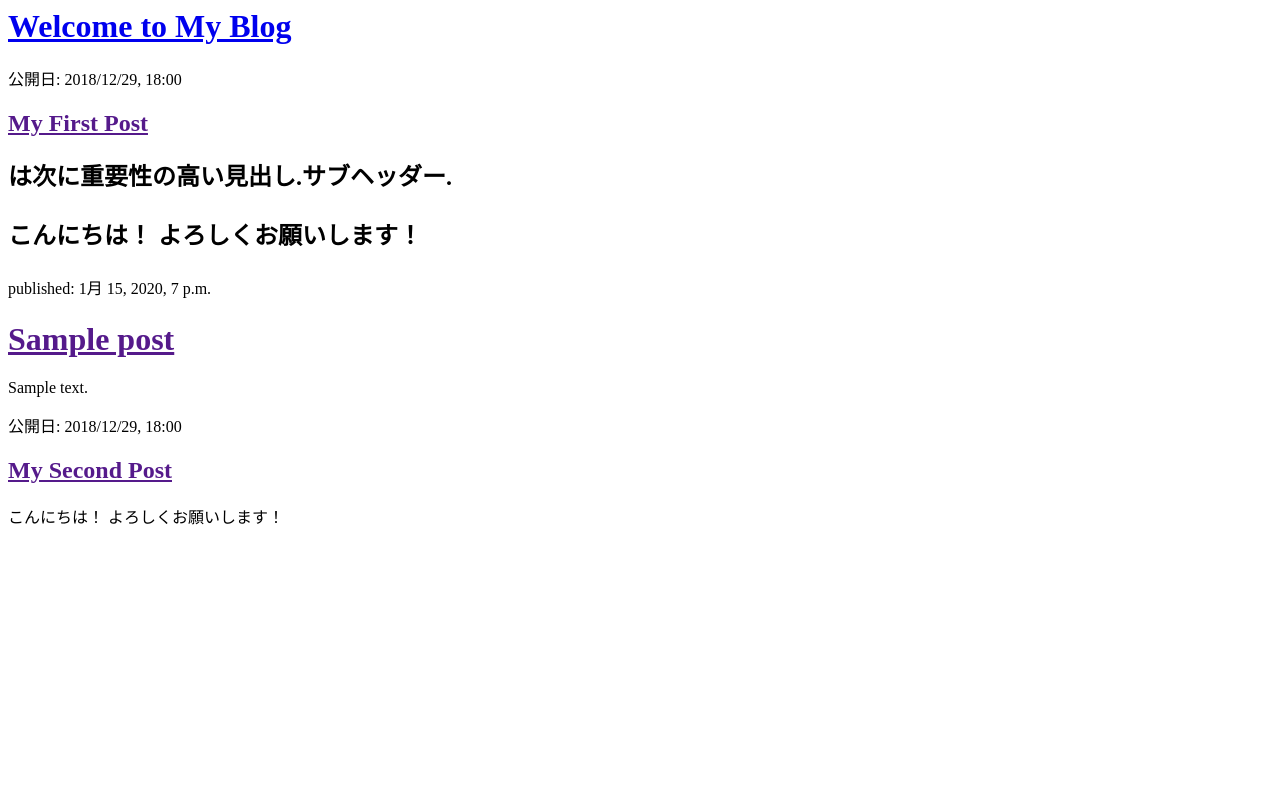
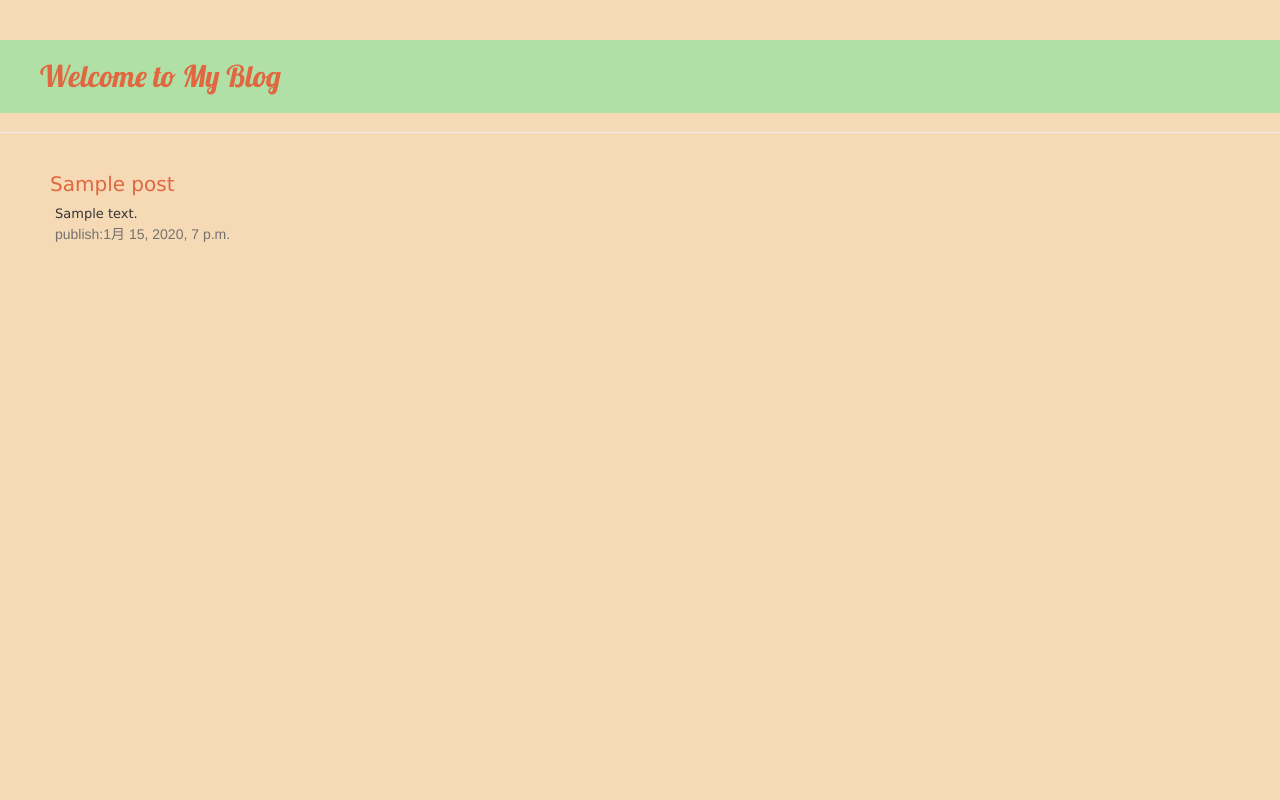
Before and after one commit to harukaasahi/my-first-blog, a Django app: template blog/templates/blog/post_list.html in a window 1280 px wide. Run offline with Django 3.2, Linux system fonts and the light colour scheme; the template is opened without the code that fills it: values that come from a table or form of the project are taken from there, others are empty; tables that the repository leaves empty hold one stand-in row (values such as "Sample post"); some libraries are stand-ins or nearby versions.

Commit message:
Added view and template for detailed blog post as well as CSS for the site.

```diff
--- /dev/null
+++ b/blog/static/css/blog.css
@@ -0,0 +1,57 @@
+body{
+    background-color : #F5DAB5;
+    /*ページ全体の背景色*/
+    margin: 0px;
+    /*marginは要素の外側の余白を設定*/
+    padding: 0px;
+    /*paddingは要素の内側の余白を設定*/
+    /*左サイドの余白幅を少し広げて余裕を持たせる*/
+    }
+
+h1 a{
+    color: #E0673F;
+    }
+/*h1要素の中にあるa要素(<h1><a></a></h1>の中身)全てにこの色を適用*/
+
+.content {
+    margin-left: 40px;
+}
+
+.page-header h1{
+    font-family: 'Lobster';
+    background-color: #b1e0a7;
+    margin-top: 0;
+    padding: 20px 20px 20px 40px;
+    font-size: 30px;
+}
+
+.post h1{
+    font-family: verdana;
+    font-size: 20px;
+    margin-left: -5px;
+}
+
+p {
+    font-family: verdana;
+    font-size: 13px;
+    padding: 0px;
+    margin: 0px;
+}
+
+  /*カラーコードは http://www.colorpicker.com/ から検索可能*/
+  /*タグ(要素)の名称は https://www.w3schools.com/cssref/css_selectors.asp から検索可能*/
+
+.date {
+    color: #747171;
+}
+
+.post-form textarea, .post-form input {
+    width: 100%;
+}
+
+.top-menu, .top-menu:hover, .top-menu:visited {
+    color: #ffffff;
+    float: right;
+    font-size: 26pt;
+    margin-right: 20px;
+}
--- /dev/null
+++ b/blog/templates/blog/base.html
@@ -0,0 +1,31 @@
+{% load static %}
+<!--CSSを追加したことをHTMLテンプレートに教える-->
+<html>
+    <!--コンテンツはhtmlタグの中に書く.-->
+    <head>
+        <title>My Blog</title>
+        <link rel="stylesheet" href="//maxcdn.bootstrapcdn.com/bootstrap/3.2.0/css/bootstrap.min.css">
+        <!--この上二つはBootstrapをインストールするためのもの-->
+        <link rel="stylesheet" href="//maxcdn.bootstrapcdn.com/bootstrap/3.2.0/css/bootstrap-theme.min.css">
+        <link href="//fonts.googleapis.com/css?family=Lobster&subset=latin,latin-ext" rel="stylesheet" type="text/css">
+        <!--Lobster というフォントをGoogle Fontsから読み込む-->
+        <link rel="stylesheet" href="{% static 'css/blog.css' %}">
+    </head>
+    <!--headの中身は本文中に記載されない-->
+    <!--bodyの中身は文章中に表示される.-->
+    <body>
+        <div class="page-header">
+            <h1><a href="/">Welcome to My Blog</a></h1>
+            <!--最も重要性の高い見出し.ヘッダー.-->
+        </div>
+        <div class="content container">
+            <div class="row">
+                <div class="col-md-8">
+                   {% block content %}
+                   {% endblock %}
+                </div>
+            </div>
+        </div>
+
+    </body>
+</html>
--- a/blog/templates/blog/post_list.html
+++ b/blog/templates/blog/post_list.html
@@ -1,35 +1,18 @@
-<html>
-    <!--コンテンツはhtmlタグの中に書く.-->
-    <head>
-        <title>My Blog</title>
-    </head>
-    <!--headの中身は本文中に記載されない-->
-    <!--bodyの中身は文章中に表示される.-->
-    <body>
-        <div>
-            <h1><a href="/">Welcome to My Blog</a></h1>
-            <!--最も重要性の高い見出し.ヘッダー.-->
-        </div>
+{% extends 'blog/base.html' %}
+<!--テンプレートbase.htmlを拡張する-->
 
-        <div>
-            <p>公開日: 2018/12/29, 18:00</p>
-            <!--<p></p>で囲まれたところが一つの段落-->
-            <h2><a href="">My First Post</a></h2>
-            <h2>は次に重要性の高い見出し.サブヘッダー.
-            <p> こんにちは！ よろしくお願いします！ </p>
-        </div>
-
-            <div>
-                <p>published: {{ post.published_date }}</p>
-                <h1><a href="">{{ post.title }}</a></h1>
-                <p>{{ post.text|linebreaksbr }}</p>
-            </div>
-
-        <div>
-            <p>公開日: 2018/12/29, 18:00</p>
-            <h2><a href="">My Second Post</a></h2>
-            <p> こんにちは！ よろしくお願いします！ </p>
+{% block content %}
+    {% for post in posts %}
+    <div class="post">
+        <h1><a href="{% url 'post_detail' pk=post.pk %}">{{ post.title }}</a></h1>
+        <!--""の中はテンプレートpost_detail(投稿の詳細ページ)へのリンク先-->
+        <!--<h2>は<h1>の次に重要性の高い見出し.サブヘッダー.-->
+        <p>{{ post.text|linebreaksbr }}</p>
+         <!--<p></p>で囲まれたところが一つの段落-->
+        <div class="date">
+            publish:{{post.published_date}}
         </div>
         <!--<div>はページ内のセクションを定義.-->
-    </body>
-</html>
+    </div>
+    {% endfor %}
+{% endblock %}
--- a/blog/urls.py
+++ b/blog/urls.py
@@ -2,4 +2,6 @@ from django.urls import path
 from . import views
 urlpatterns = [
     path('', views.post_list, name='post_list'),
+    path('post/<int:pk>/', views.post_detail, name='post_detail'),
+    #整数値を変数pkに格納してviewへ渡す
 ]
```
Also changed, not shown: blog/models.py (+2 -5 lines), blog/templates/blog/post_detail.html (added, +14 -0 lines), blog/views.py (+8 -4 lines), 1 other file.
